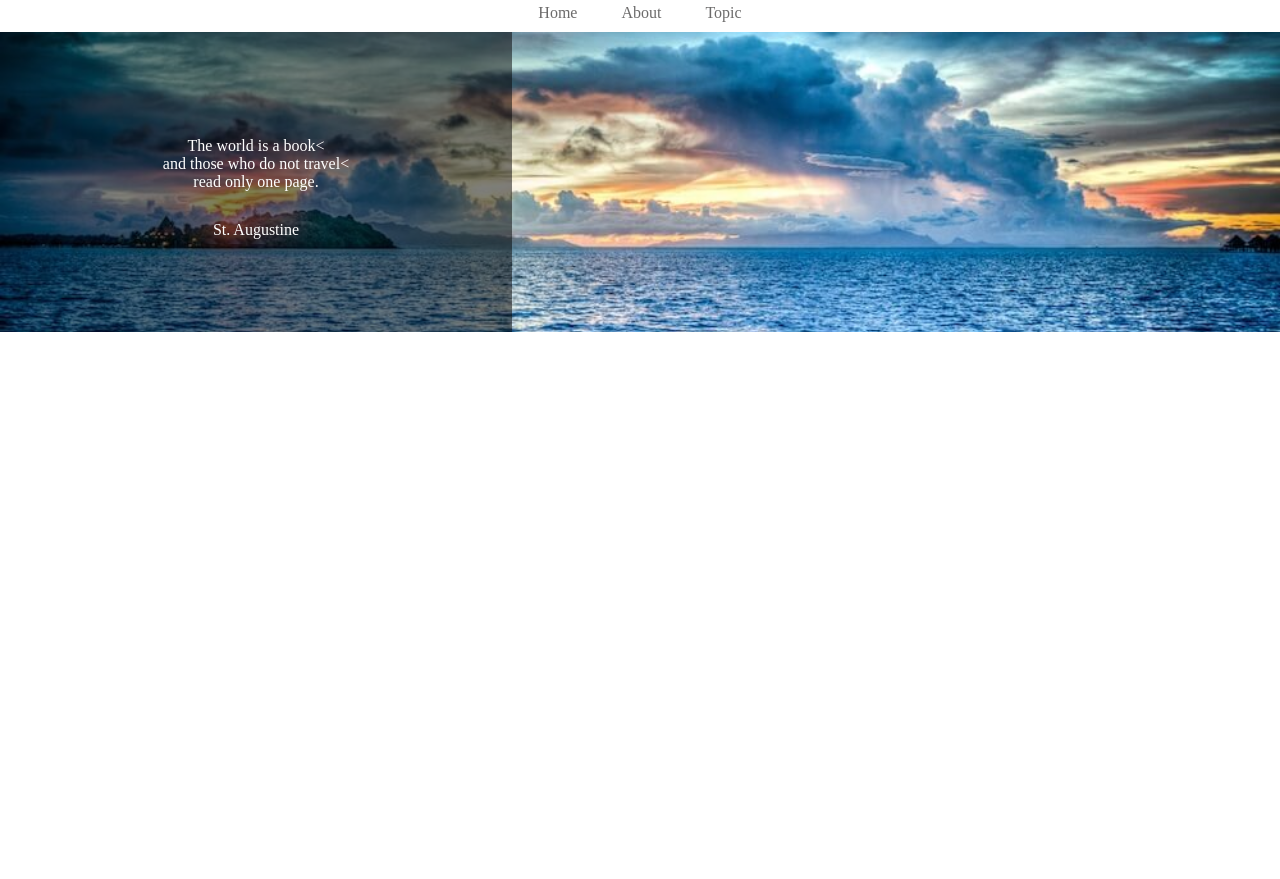
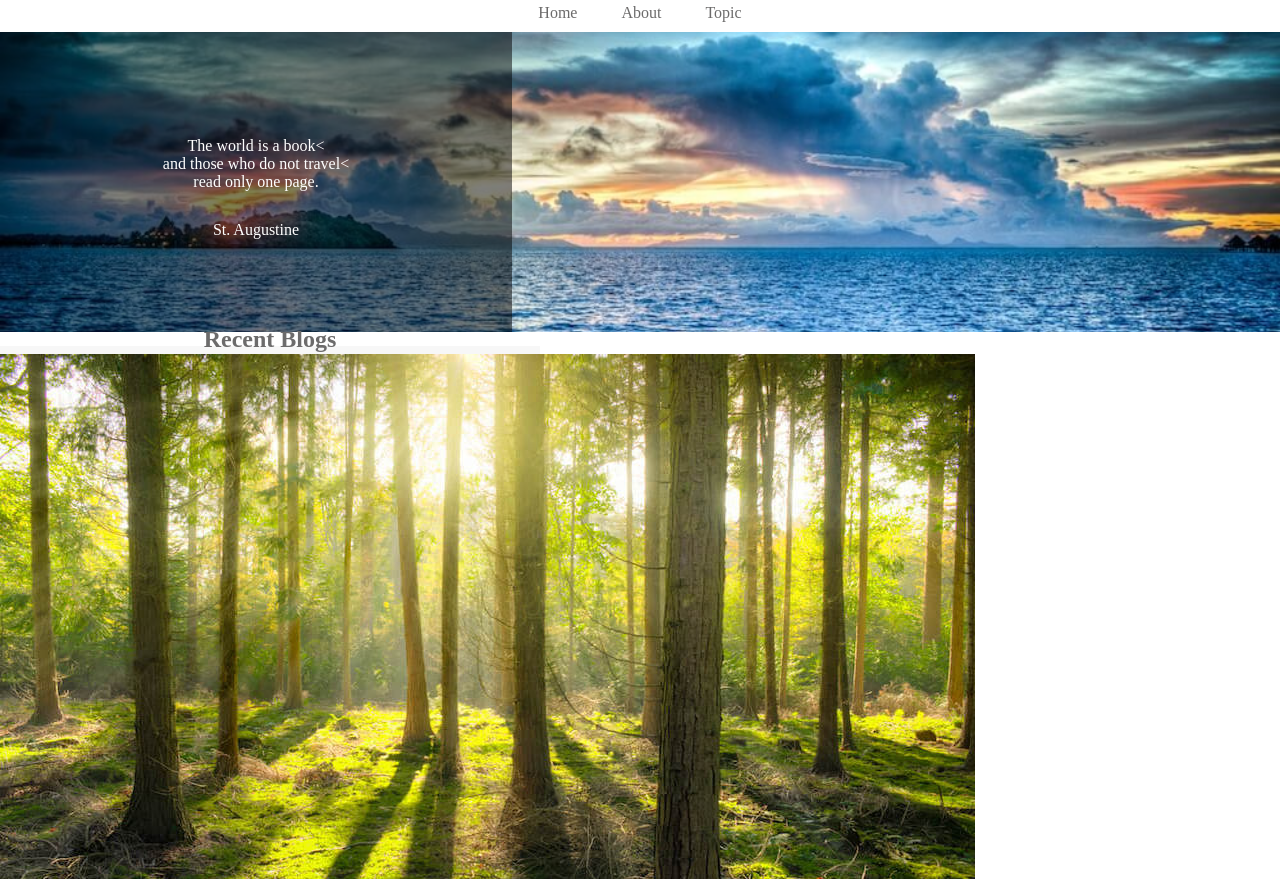
Before and after one commit to natsunakagawa/CARAVAN, a plain HTML site: page index.html in a window 1280 px wide. Shown: the part 73-952 px from the top of the page. Drawn offline with Linux system fonts and the light colour scheme.

Commit message:
[Start] 1-7

```diff
--- a/index.html
+++ b/index.html
@@ -35,10 +35,15 @@
 		</div>
 	</div>
 	<!-- main用のdiv -->
-	<div class="main clearfix">
-		<div class="blog"></div>
+	<main class="clearfix">
+		<section class="blog">
+			<h2 class="blog-headline">Recent Blogs</h2>
+			<div class="blog-item clearfix">
+				<img class="blog-image"src="img/forest.jpg">
+			</div>
+		</section>
 		<div class="sidebar"></div>
-	</div>
+	</main>
 	<!-- footer -->
 	<footer>
 		<p class="footer-text">© All rights reserved by Infratop.Inc.</p>
--- a/style.css
+++ b/style.css
@@ -61,17 +61,22 @@ header .headline {
 
 
 .main {
-	width: 840px;
+	width: 800px;
 	margin: 0 auto;
+	padding: 70px 0;
 }
 .blog {
-	width: 600px;
-	height: 1400px;
+	width: 540px;
 	float: left;
+	margin-right: 30px;
+}
+.blog-headline {
+	border-bottom: 8px solid #f7f7f7;
+	text-align: center;
+	line-height: 0.6;
 }
 .sidebar {
-	width: 240px;
-	height: 1400px;
+	width: 2300px;
 	float: left;
 }
 
```
